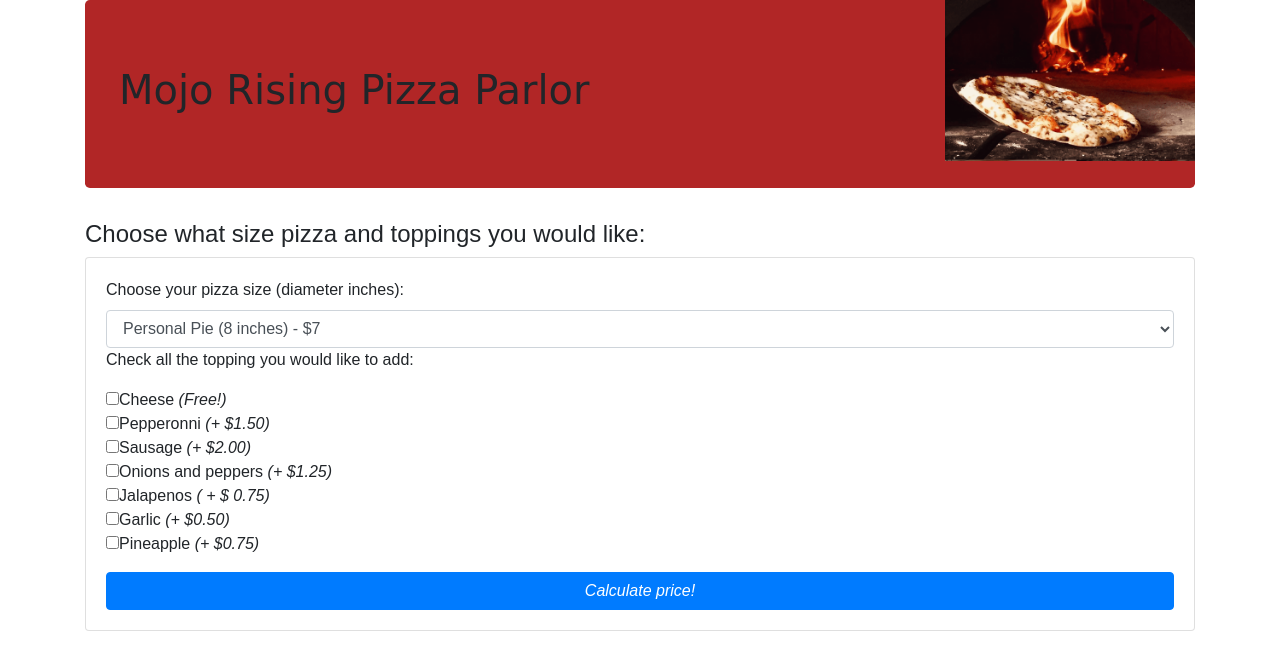
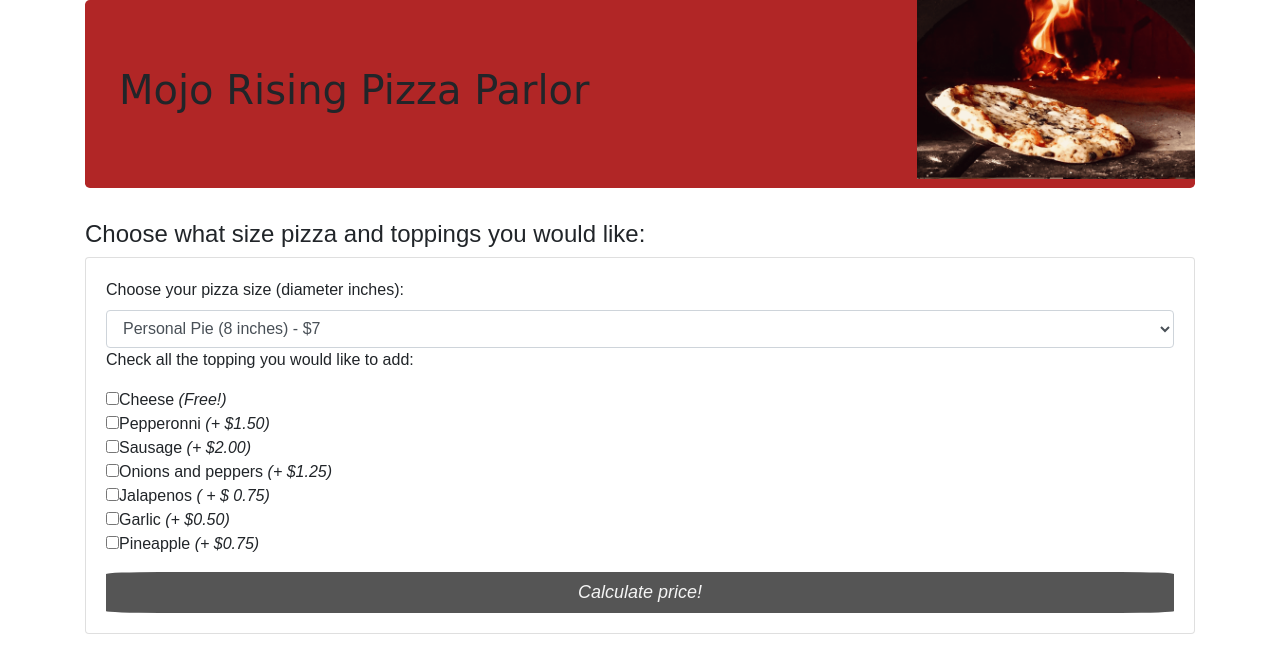
Before and after one commit to freiland/pizza-parlor, a plain HTML site: page index.html in a window 1280 px wide. Drawn offline with Linux system fonts and the light colour scheme.

Commit message:
add styling to button

```diff
--- a/css/styles.css
+++ b/css/styles.css
@@ -21,7 +21,7 @@ h2 {
 
 img {
   height: auto;
-  width: 250px;
+  width: 278px;
   border:30px black;
   float: right;
 }
@@ -32,3 +32,10 @@ h1 {
 .card {
   padding: 20px;
 }
+
+.btn {
+  background-color: #555555;
+  color: whitesmoke;
+  font-size: 18px;
+  border-radius:5%;
+}
--- a/index.html
+++ b/index.html
@@ -41,7 +41,7 @@
 
 
 
-    <button type="submit" class="btn btn-primary"><em>Calculate price!</em></button>
+    <button type="submit" class="btn"><em>Calculate price!</em></button>
   </form>
   <div class="answer">
 
--- a/js/scripts.js
+++ b/js/scripts.js
@@ -86,8 +86,5 @@ $(document).ready(function() {
       $(".answer").text("Your total is $" + price);
 
 
-
-
-
   });
 });
```
